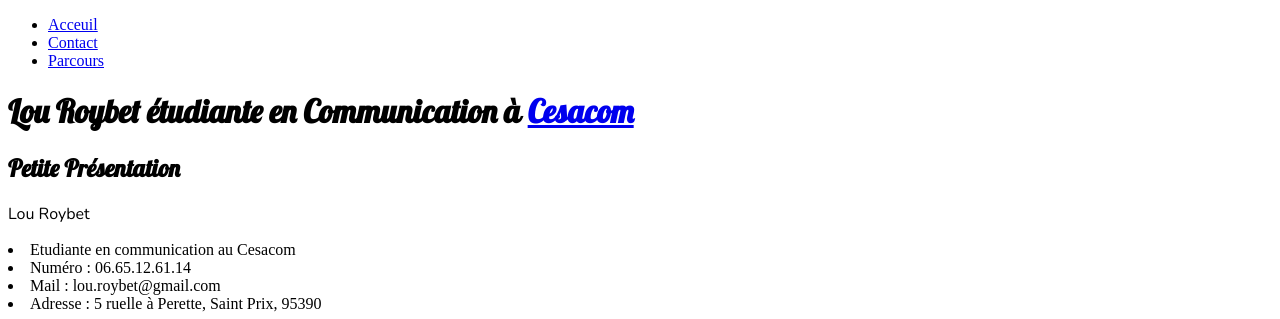
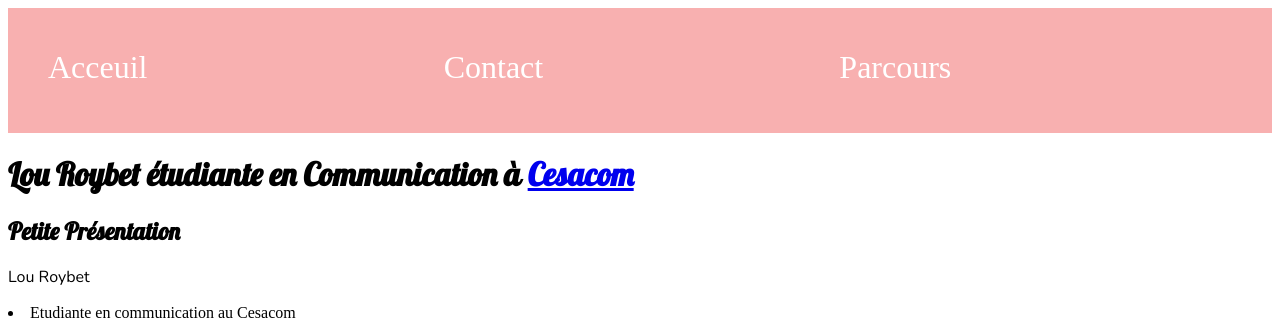
Before and after one commit to LouRoybet/FirstRepo, a plain HTML site: page index.html in a window 1280 px wide. Shown: the top 319 px of the page. Drawn offline with nearby package versions, Linux system fonts and the light colour scheme.

Commit message:
Fichier style.css

```diff
--- a/style.css
+++ b/style.css
@@ -5,6 +5,32 @@ h1 {
 
 p{
     font-family: 'Nunito', sans-serif;
-    font-size:24
+    font-size:24;
     font-family: 'Nunito', sans-serif;
 }
+
+header {
+    background-color: #f8b0b0;   /*  couleur de fond */
+    height: 50px;                /* taille du bloc */
+    padding-top: 25px;           /* centrer */
+    padding-bottom: 50px;        /* centrer par rapport au texte */
+}
+
+ul body {
+    margin: #0;                   /* Pas de marge */
+    padding: #0;
+}
+
+
+header a {
+    font-size: 32px;
+    color: white;
+    text-decoration: none;        /* Pas de décoration (souligné) */
+
+}
+
+header li {
+    list-style: none;             /* Enlever le style de liste */
+    display: inline-block;        /* liens aligné */
+    width: 32%;                   /* centrer l'en-tête */
+}
```
